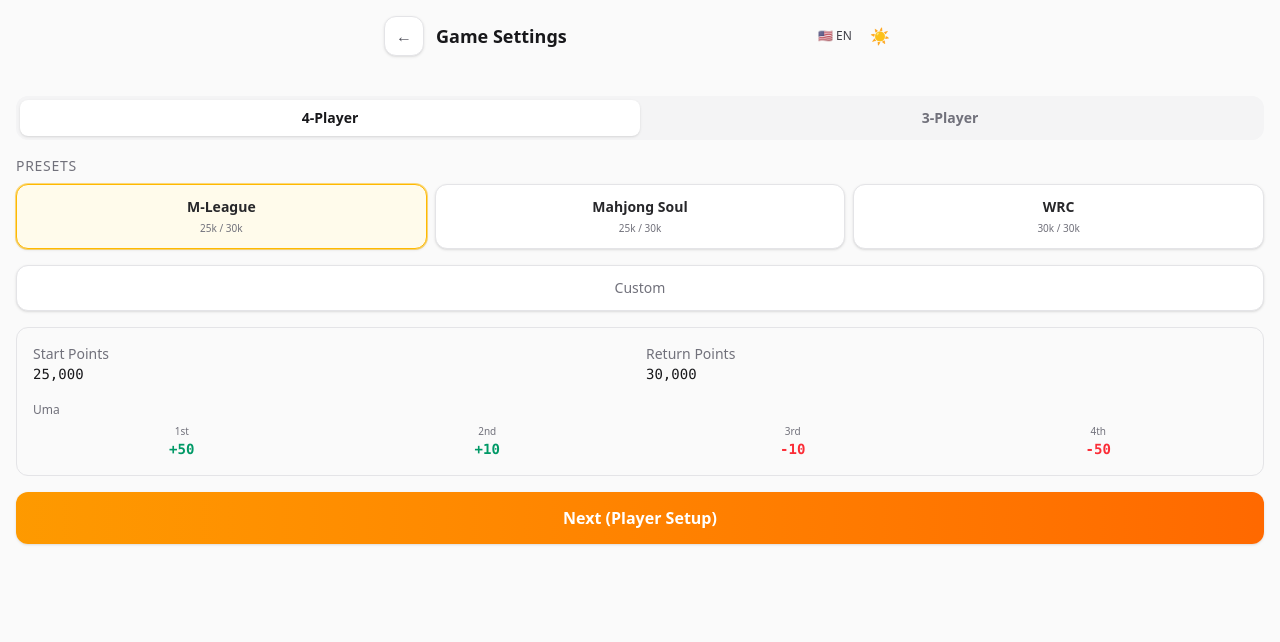
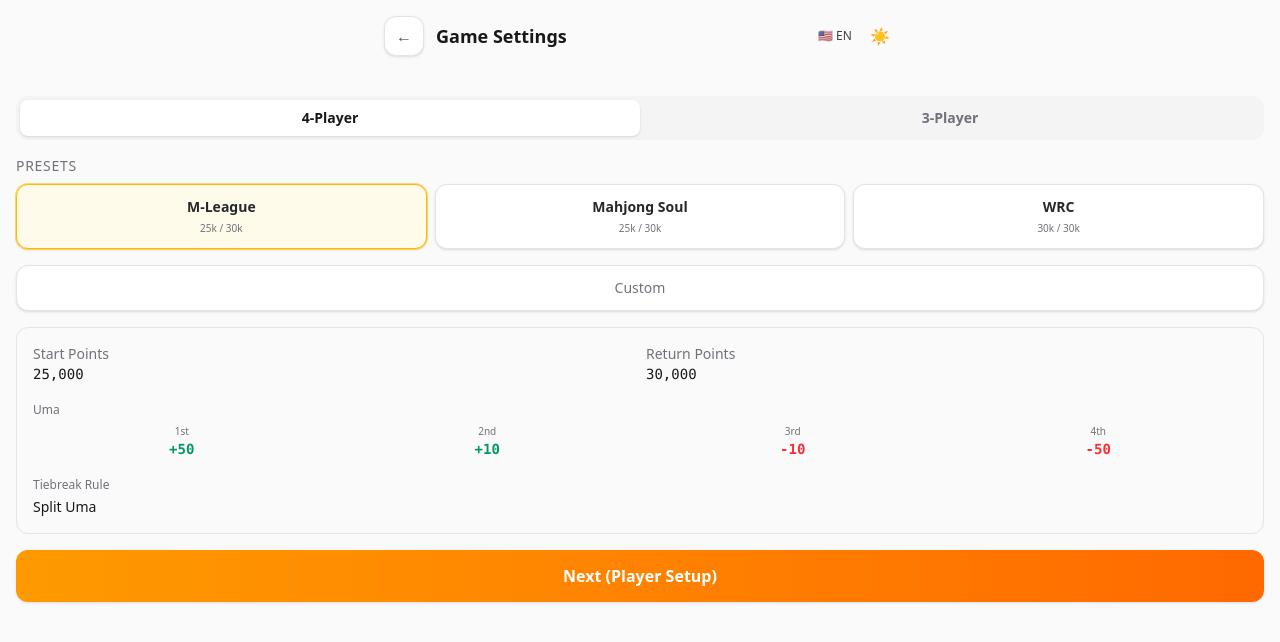
Before and after one commit to qqw8454541-png/aiprojects, a Next.js app in the folder mahjong-scorer/: page / in a window 1280 px wide. Both pictures are taken after a click on the button "Create Game". Shown: the top 642 px of the page. Built offline with nearby package versions, Linux system fonts and the light colour scheme.

Commit message:
update caculation when same scorer

```diff
--- a/mahjong-scorer/src/components/RulePresets.tsx
+++ b/mahjong-scorer/src/components/RulePresets.tsx
@@ -48,6 +48,9 @@ export default function RulePresets({ onSelect, defaultRules, submitLabel, disab
   const [customUma, setCustomUma] = useState<number[]>(
     defaultRules?.uma ?? [15, 5, -5, -15]
   );
+  const [customTiebreakRule, setCustomTiebreakRule] = useState<'seat_priority' | 'split'>(
+    defaultRules?.tiebreakRule ?? 'seat_priority'
+  );
 
   const presetKeys = (Object.keys(PRESETS) as Array<keyof typeof PRESETS>).filter(k => PRESETS[k].mode === mode);
 
@@ -79,7 +82,7 @@ export default function RulePresets({ onSelect, defaultRules, submitLabel, disab
 
   function handleConfirm() {
     if (isCustom) {
-      onSelect(createCustomRule(customStart, customReturn, customUma.slice(0, mode === '3-player' ? 3 : 4), mode));
+      onSelect(createCustomRule(customStart, customReturn, customUma.slice(0, mode === '3-player' ? 3 : 4), mode, customTiebreakRule));
     } else if (activePreset) {
       onSelect(PRESETS[activePreset]);
     }
@@ -213,6 +216,36 @@ export default function RulePresets({ onSelect, defaultRules, submitLabel, disab
                 ))}
               </div>
             </div>
+            {/* Tiebreak rule toggle */}
+            <div>
+              <label className="block text-xs text-zinc-500 mb-1">
+                {t('create.tiebreakRule' as Parameters<typeof t>[0])}
+              </label>
+              <div className="flex bg-zinc-100 dark:bg-zinc-800/80 p-0.5 rounded-lg">
+                <button
+                  type="button"
+                  onClick={() => setCustomTiebreakRule('seat_priority')}
+                  className={`flex-1 py-1.5 text-xs font-medium rounded-md transition-all ${
+                    customTiebreakRule === 'seat_priority'
+                      ? 'bg-white dark:bg-zinc-700 shadow-sm text-zinc-900 dark:text-white'
+                      : 'text-zinc-500 dark:text-zinc-400 hover:bg-white/50 dark:hover:bg-zinc-700/50'
+                  }`}
+                >
+                  {t('create.tiebreakSeatPriority' as Parameters<typeof t>[0])}
+                </button>
+                <button
+                  type="button"
+                  onClick={() => setCustomTiebreakRule('split')}
+                  className={`flex-1 py-1.5 text-xs font-medium rounded-md transition-all ${
+                    customTiebreakRule === 'split'
+                      ? 'bg-white dark:bg-zinc-700 shadow-sm text-zinc-900 dark:text-white'
+                      : 'text-zinc-500 dark:text-zinc-400 hover:bg-white/50 dark:hover:bg-zinc-700/50'
+                  }`}
+                >
+                  {t('create.tiebreakSplit' as Parameters<typeof t>[0])}
+                </button>
+              </div>
+            </div>
           </>
         ) : selectedRule ? (
           <>
@@ -250,6 +283,14 @@ export default function RulePresets({ onSelect, defaultRules, submitLabel, disab
                 ))}
               </div>
             </div>
+            <div>
+              <span className="text-xs text-zinc-500">{t('create.tiebreakRule' as Parameters<typeof t>[0])}</span>
+              <div className="text-sm font-medium text-zinc-900 dark:text-white mt-0.5">
+                {selectedRule.tiebreakRule === 'split'
+                  ? t('create.tiebreakSplit' as Parameters<typeof t>[0])
+                  : t('create.tiebreakSeatPriority' as Parameters<typeof t>[0])}
+              </div>
+            </div>
           </>
         ) : null}
       </div>
--- a/mahjong-scorer/src/lib/rules.ts
+++ b/mahjong-scorer/src/lib/rules.ts
@@ -4,6 +4,7 @@ export interface RuleConfig {
   startPoints: number;
   returnPoints: number;
   uma: number[];
+  tiebreakRule?: 'seat_priority' | 'split';
 }
 
 export const PRESETS: Record<string, RuleConfig> = {
@@ -13,6 +14,7 @@ export const PRESETS: Record<string, RuleConfig> = {
     startPoints: 25000,
     returnPoints: 30000,
     uma: [50, 10, -10, -50],
+    tiebreakRule: 'split',
   },
   majsoul: {
     name: 'Mahjong Soul',
@@ -20,6 +22,7 @@ export const PRESETS: Record<string, RuleConfig> = {
     startPoints: 25000,
     returnPoints: 30000,
     uma: [15, 5, -5, -15],
+    tiebreakRule: 'seat_priority',
   },
   wrc: {
     name: 'WRC',
@@ -27,6 +30,7 @@ export const PRESETS: Record<string, RuleConfig> = {
     startPoints: 30000,
     returnPoints: 30000,
     uma: [15, 5, -5, -15],
+    tiebreakRule: 'seat_priority',
   },
   sanmaMajsoul: {
     name: 'Sanma Majsoul',
@@ -34,6 +38,7 @@ export const PRESETS: Record<string, RuleConfig> = {
     startPoints: 35000,
     returnPoints: 40000,
     uma: [15, 0, -15],
+    tiebreakRule: 'seat_priority',
   },
   sanmaStandard: {
     name: 'Sanma Standard',
@@ -41,6 +46,7 @@ export const PRESETS: Record<string, RuleConfig> = {
     startPoints: 35000,
     returnPoints: 40000,
     uma: [20, 0, -20],
+    tiebreakRule: 'seat_priority',
   },
 };
 
@@ -48,7 +54,8 @@ export function createCustomRule(
   startPoints: number,
   returnPoints: number,
   uma: number[],
-  mode: '4-player' | '3-player' = '4-player'
+  mode: '4-player' | '3-player' = '4-player',
+  tiebreakRule: 'seat_priority' | 'split' = 'seat_priority'
 ): RuleConfig {
   return {
     name: 'Custom',
@@ -56,5 +63,6 @@ export function createCustomRule(
     startPoints,
     returnPoints,
     uma,
+    tiebreakRule,
   };
 }
--- a/mahjong-scorer/src/lib/scoring.ts
+++ b/mahjong-scorer/src/lib/scoring.ts
@@ -91,11 +91,34 @@ export function calculatePT(
   const ranked = determineRankings(players);
   const multiplier = players.length === 3 ? 3 : 4;
   const oka = (rules.returnPoints - rules.startPoints) * multiplier / 1000; // oka in PT units
+  const isSplit = rules.tiebreakRule === 'split';
+
+  // Build effective uma array (possibly averaged for tied groups)
+  let effectiveUma = [...rules.uma];
+  if (isSplit) {
+    // Find groups of players with the same rawScore and average their uma
+    let i = 0;
+    while (i < ranked.length) {
+      let j = i + 1;
+      while (j < ranked.length && ranked[j].rawScore === ranked[i].rawScore) {
+        j++;
+      }
+      if (j - i > 1) {
+        // Tied group from index i to j-1
+        const groupUma = effectiveUma.slice(i, j);
+        const avg = groupUma.reduce((a, b) => a + b, 0) / groupUma.length;
+        for (let k = i; k < j; k++) {
+          effectiveUma[k] = avg;
+        }
+      }
+      i = j;
+    }
+  }
 
   const results: PlayerResult[] = ranked.map((player, index) => {
     const rank = index + 1;
     const basePT = (player.rawScore - rules.returnPoints) / 1000;
-    const uma = rules.uma[index] || 0;
+    const uma = effectiveUma[index] || 0;
 
     let pt: number;
     if (rank === 1) {
--- a/mahjong-scorer/src/lib/translations.ts
+++ b/mahjong-scorer/src/lib/translations.ts
@@ -38,6 +38,9 @@ export const translations = {
     'create.modeSanma': '三人打ち',
     'create.sanmaMajsoul': '雀魂三麻',
     'create.sanmaStandard': '標準三麻',
+    'create.tiebreakRule': '同点時の処理',
+    'create.tiebreakSplit': 'ウマ均等分割',
+    'create.tiebreakSeatPriority': '上家取り',
 
     // Room
     'room.title': '対局ルーム',
@@ -133,6 +136,9 @@ export const translations = {
     'create.modeSanma': '三人麻将',
     'create.sanmaMajsoul': '雀魂三麻',
     'create.sanmaStandard': '标准三麻',
+    'create.tiebreakRule': '同分时处理',
+    'create.tiebreakSplit': '马点平分',
+    'create.tiebreakSeatPriority': '座次靠前全得',
 
     // Room
     'room.title': '对局房间',
@@ -228,6 +234,9 @@ export const translations = {
     'create.modeSanma': '3-Player',
     'create.sanmaMajsoul': 'Majsoul Sanma',
     'create.sanmaStandard': 'Standard Sanma',
+    'create.tiebreakRule': 'Tiebreak Rule',
+    'create.tiebreakSplit': 'Split Uma',
+    'create.tiebreakSeatPriority': 'Seat Priority',
 
     // Room
     'room.title': 'Game Room',
```
